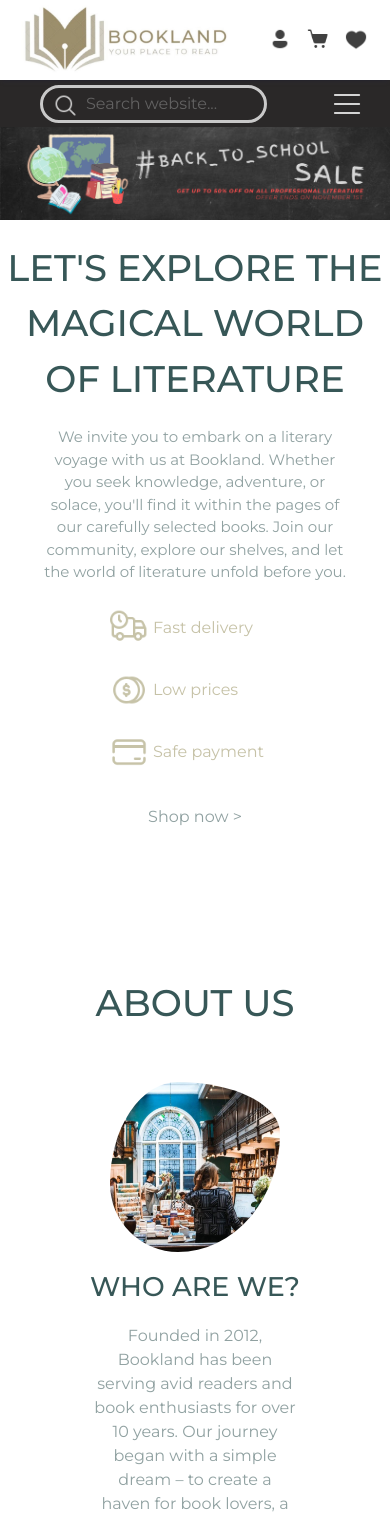
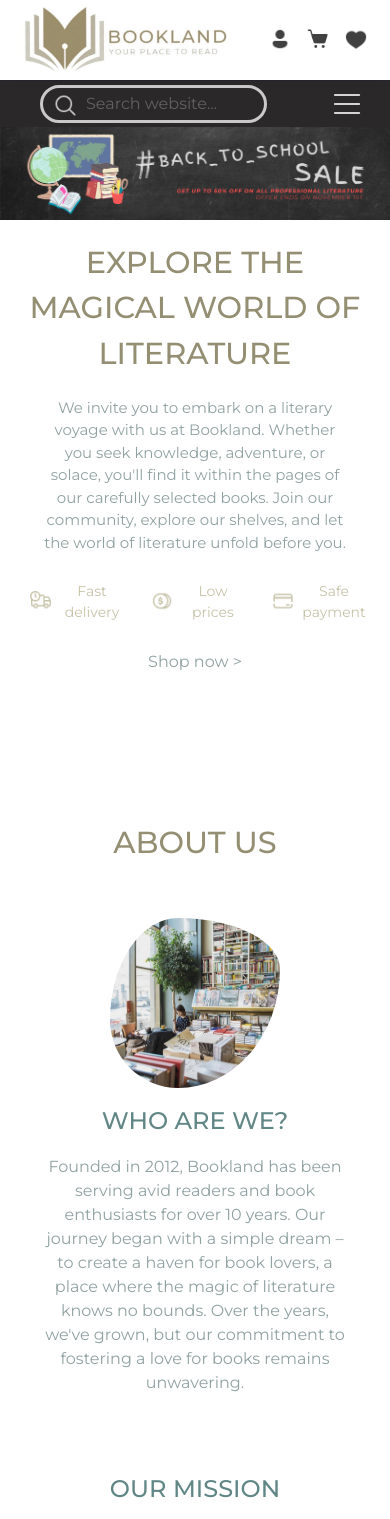
Before and after one commit to nkokor/Bookland, a React (Create React App) app: page / in a window 390 px wide. Shown: the top 1519 px of the page. Built offline with nearby package versions, Linux system fonts and the light colour scheme.

Commit message:
about section style changes

```diff
--- a/src/App.css
+++ b/src/App.css
@@ -7,11 +7,14 @@ section {
 }
 
 .section-title {
-  font-size: 37px;
+  font-size: 2.5rem;
   font-weight: 500;
   padding-bottom: 0px;
   padding-top: 20px;
+  padding-left: 10px;
+  padding-right: 10px;
   margin-bottom: 10px;
+  color: rgb(148, 143, 115);
 }
 
 .button {
@@ -20,7 +23,7 @@ section {
   color: white;
 }
 
-.section-title, .about-section-title, .product-title,
+.product-title,
 .profile .name, blockquote::before, blockquote::after,
 #contact-title, #company-title, .link {
   color: rgb(55, 87, 87);
@@ -29,7 +32,7 @@ section {
 #home-text, #shop-link,
 .about-section-text,
 .option-picker p, #products select, #products select option, .product-author,
-.customer-info p {
+.customer-info p, blockquote{
   color: rgba(55, 87, 87, 0.555);
 }
 
@@ -55,7 +58,7 @@ section {
 }
 
 #page-header, #menu-div, #menu-items-div, #search-div,
-#tags, .tag-div,
+.tag-div,
 .about-section,
 #category-div, #sorting-view-div, #sorting-div, #view-div,  .button,
 .rating,
@@ -81,3 +84,9 @@ section {
 .button {
   cursor: pointer;
 }
+
+@media screen and (max-width: 440px) {
+  .section-title {
+    font-size: 1.9rem;
+  }
+}
--- a/src/components/Home.js
+++ b/src/components/Home.js
@@ -5,7 +5,7 @@ function Home() {
   return (
     <section id='home-page'>
       <HomeNewsSlider></HomeNewsSlider>
-      <p className='section-title'>LET'S EXPLORE THE MAGICAL WORLD OF LITERATURE</p>
+      <p className='section-title'>EXPLORE THE MAGICAL WORLD OF LITERATURE</p>
       <p id='home-text'>We invite you to embark on a literary voyage with us at Bookland. Whether you seek knowledge, adventure, or solace, you'll find it within the pages of our carefully selected books. Join our community, explore our shelves, and let the world of literature unfold before you.</p>
       <div id='tags'>
         <div className='tag-div'>
--- a/src/style/About.css
+++ b/src/style/About.css
@@ -20,6 +20,7 @@
 .about-section-image {
   height: 170px;
   width: 170px;
+  opacity: 95%;
 }
 
 #about1 {
@@ -31,8 +32,9 @@
 }
 
 .about-section-title {
-  font-size: 27px;
+  font-size: 1.5rem;
   font-weight: 500;
+  color: rgb(97, 134, 134);
 }
 
 .about-section-text {
@@ -43,9 +45,15 @@
 @media screen and (max-width: 640px) {
   .about-section {
     flex-direction: column;
+    padding-left: 5px;
+    padding-right: 5px;
   }
   .about-section-image {
     margin: auto;
     margin-bottom: 15px;
   }
+  .about-section-text {
+    padding-left: 0px;
+    padding-right: 0px;
+  }
 }
--- a/src/style/Home.css
+++ b/src/style/Home.css
@@ -12,22 +12,20 @@
 }
 
 #tags {
-  width: max-content;
+  display: grid;
+  grid-template-columns: 1fr 1fr 1fr;
+  column-gap: 10px;
+  width: fit-content;
   margin: auto;
   margin-top: 0px;
   margin-bottom: 13px;
+  padding-left: 20px;
+  padding-right: 20px;
 }
 
 .tag-div {
-  width: 190px;
   padding-left: 10px;
   padding-right: 10px;
-  padding-top: 5px;
-  margin-left: 13px;
-  margin-right: 13px;
-  border: 3px;
-  border-color: rgba(174, 168, 131, 0.516);
-  border-radius: 3px;
 }
 
 .tag-div img {
@@ -81,18 +79,17 @@
   }
 }
 
-@media screen and (max-width: 640px) {
+
+@media screen and (max-width: 583px) {
   #tags {
-    flex-direction: column;
-    margin-bottom: 15px;
+    column-gap: 4px;
   }
-  .tag-div {
-    margin-bottom: 12px;
+  .tag-div p {
+    width: 70px;
+    font-size: 14px;
+  }
+  .tag-div img {
+    margin-top: 16px;
+    height: 22px;
   }
 }
-
-@media screen and (min-width: 640px) {
-  #tags {
-    margin-bottom: 12px;
-  }
-}
```
Also changed, not shown: public/images/about1.jpg, public/images/about2.jpg.
